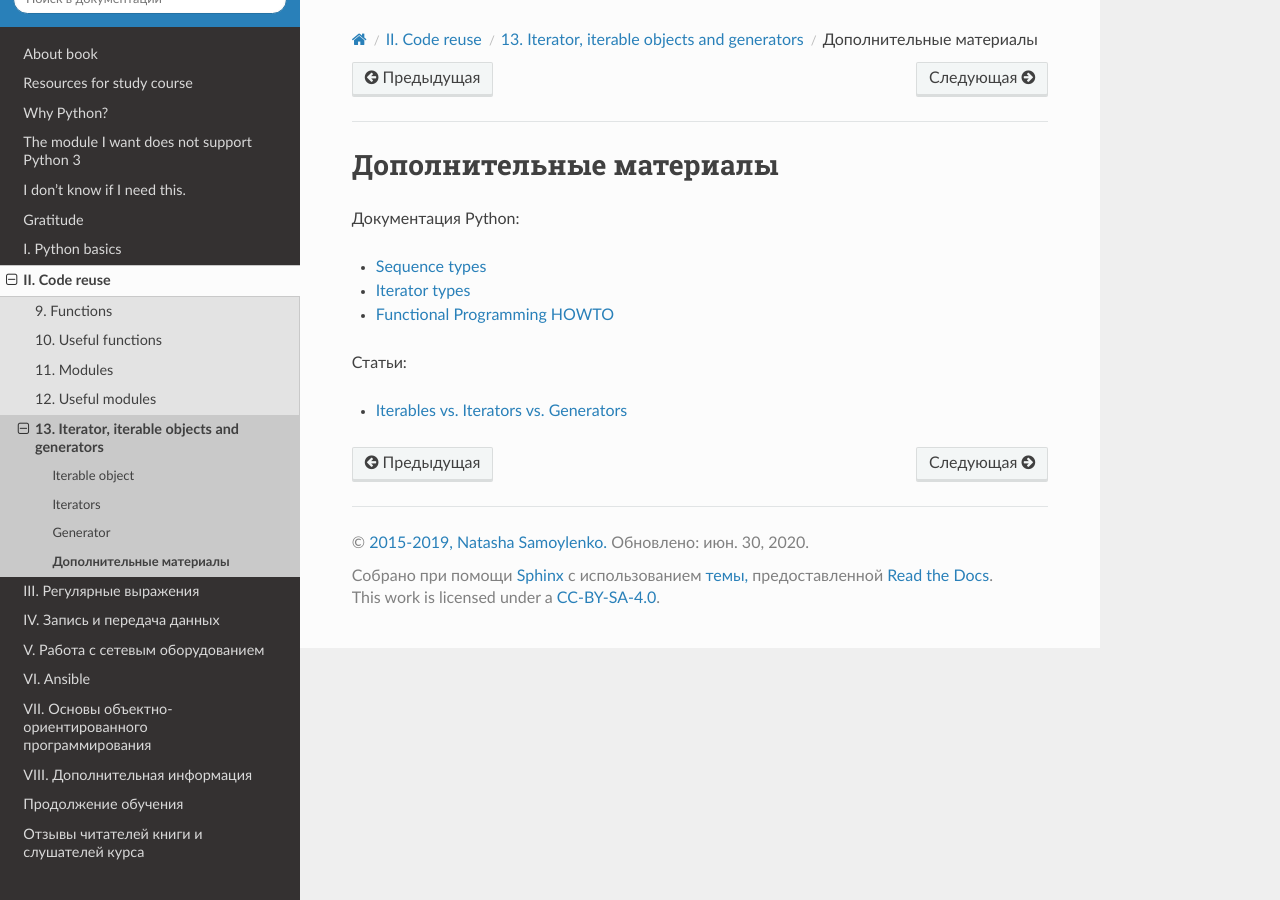
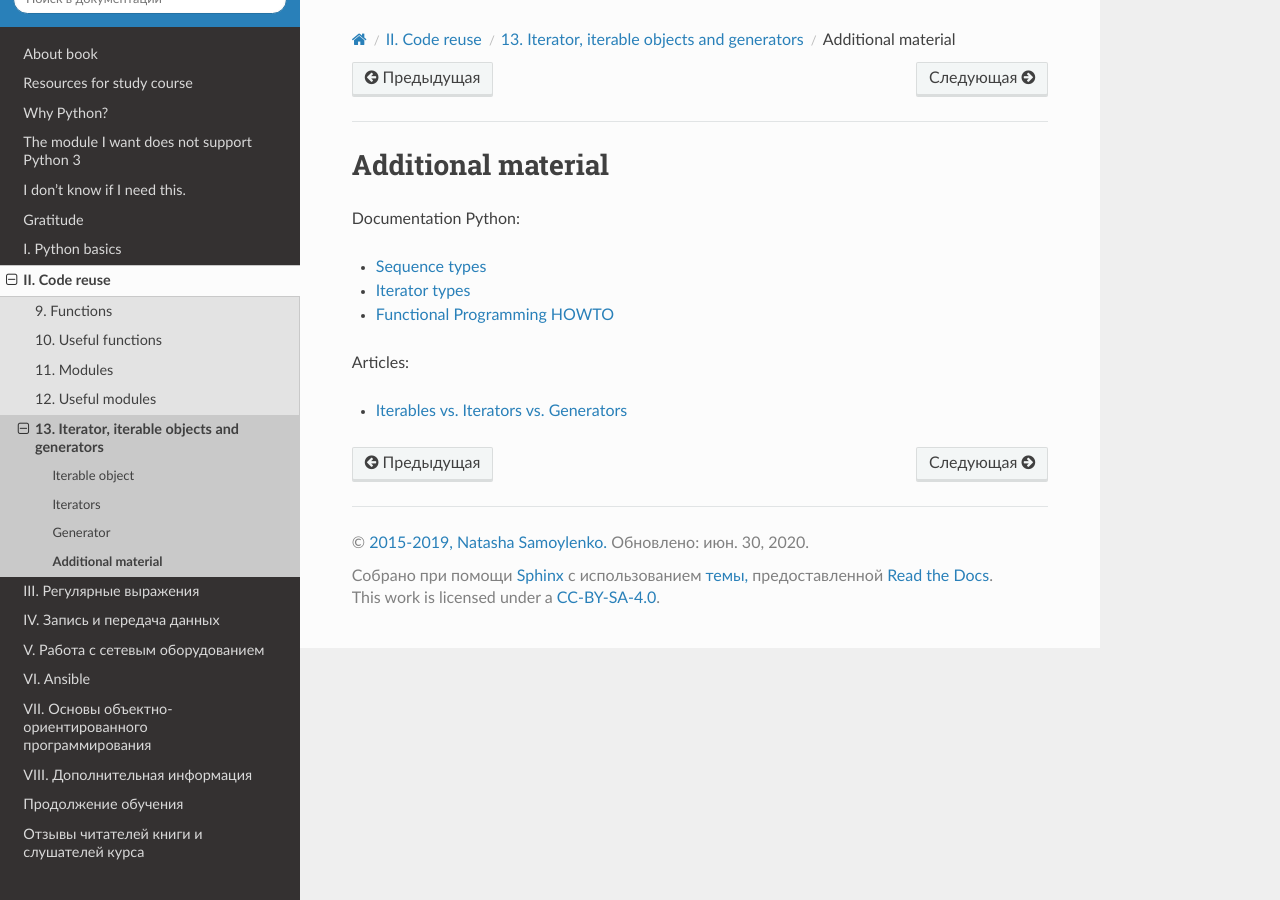
Before and after one commit to Aidar5/nattoeng, a Sphinx documentation site: the page built from docs/source/book/13_iterator_generator/further_reading.rst, in a window 1280 px wide. Built offline with Sphinx 7.4.7 and the Read the Docs theme 2.0.0, drawn with Linux system fonts in a browser that asks for light colours; pages that are not in the unit, such as notebooks, are missing from menus.

Commit message:
Update further_reading.rst

```diff
--- a/docs/source/book/13_iterator_generator/further_reading.rst
+++ b/docs/source/book/13_iterator_generator/further_reading.rst
@@ -1,7 +1,7 @@
-Дополнительные материалы
+Additional material
 ------------------------
 
-Документация Python:
+Documentation Python:
 
 -  `Sequence
    types <https://docs.python.org/3/library/stdtypes.html#sequence-types-list-tuple-range>`__
@@ -10,7 +10,7 @@
 -  `Functional Programming
    HOWTO <https://docs.python.org/3/howto/functional.html>`__
 
-Статьи:
+Articles:
 
 -  `Iterables vs. Iterators vs.
    Generators <http://nvie.com/posts/iterators-vs-generators/>`__
```
